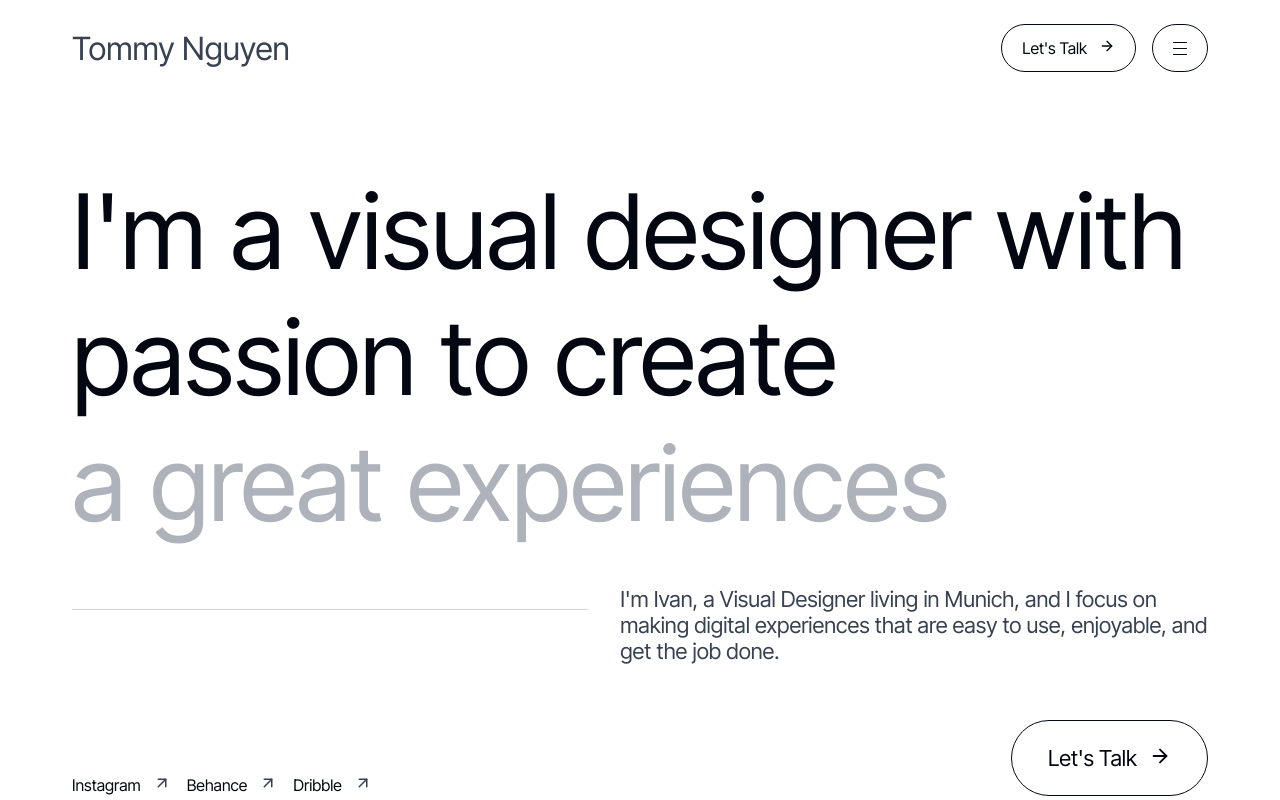
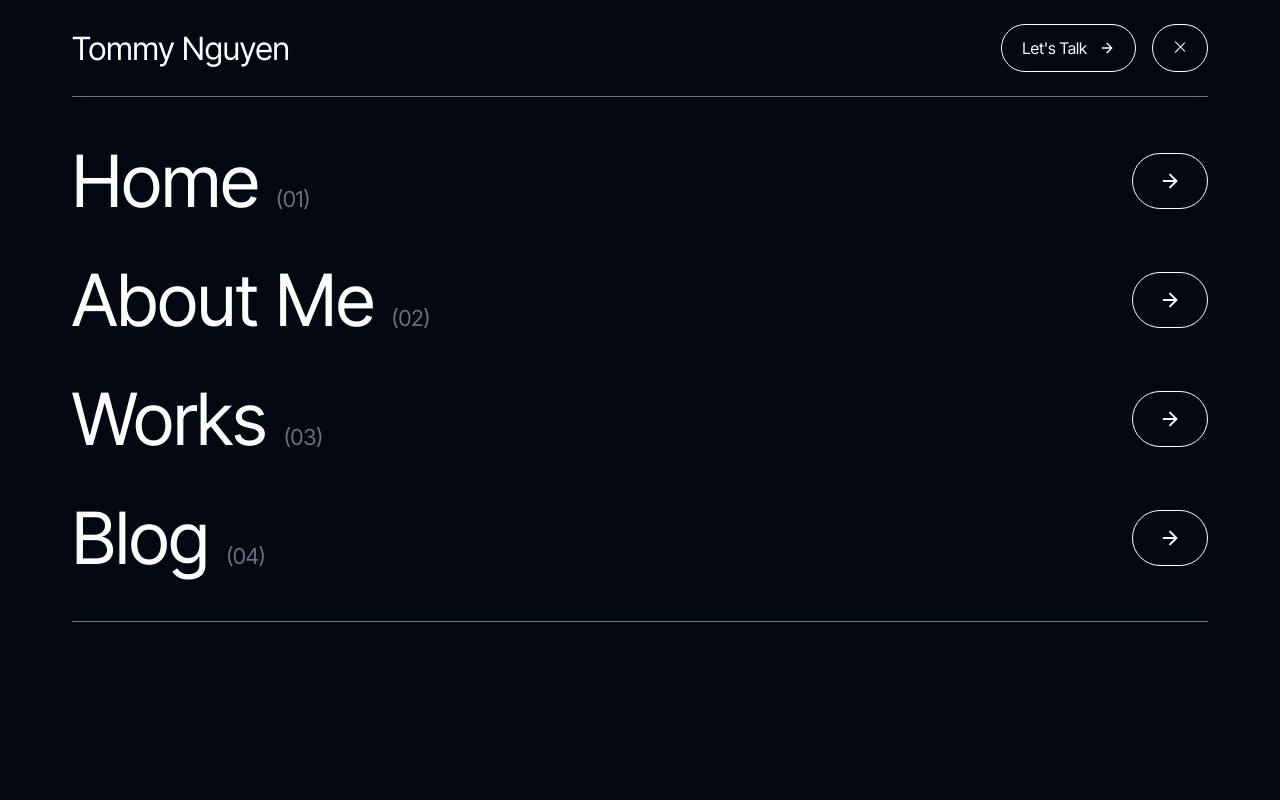
Before and after one commit to TommyNhatNguyen/showcase-portfolio, a Next.js app: page / in a window 1280 px wide. Shown: the top 800 px of the page. Built offline with nearby package versions, Linux system fonts and the light colour scheme; a web font is replaced by a local one.

Commit message:
feat: done navigation

```diff
--- a/app/components/Header/Header.tsx
+++ b/app/components/Header/Header.tsx
@@ -12,7 +12,10 @@ type HeaderProps = {
 
 const Header = ({ handleToggleHamburger, isHamburgerActive }: HeaderProps) => {
   return (
-    <header className="header" id="header">
+    <header
+      className={clsx("header", isHamburgerActive && "--active")}
+      id="header"
+    >
       <div className="container">
         <div className="header-wrapper">
           {/* Left logo */}
@@ -29,6 +32,7 @@ const Header = ({ handleToggleHamburger, isHamburgerActive }: HeaderProps) => {
               variant="talk"
               icon={FiArrowRight}
               iconPosition="right"
+              className="header__cta-btntalk"
             >
               Let's Talk
             </Button>
--- /dev/null
+++ b/app/components/Navigation/index.tsx
@@ -0,0 +1,79 @@
+import { ROUTES } from "@/app/constants/links";
+import Link from "next/link";
+import React from "react";
+import Button from "../Button/Button";
+import { FiArrowRight } from "react-icons/fi";
+import clsx from "clsx";
+
+type Props = {
+  isHamburgerActive: boolean;
+};
+
+const Navigation = ({ isHamburgerActive }: Props) => {
+  return (
+    <nav className={clsx("nav", isHamburgerActive && "--active")}>
+      <div className="container">
+        <ul className="nav__list">
+          <li className="nav__list-item">
+            <Link href={ROUTES.HOME} className="link">
+              <div className="link__text">
+                Home <span className="link__text-position">(01)</span>
+              </div>
+              <Button
+                href={ROUTES.HOME}
+                variant="icon"
+                size="md"
+                className="link__btn"
+                icon={FiArrowRight}
+              />
+            </Link>
+          </li>
+          <li className="nav__list-item">
+            <Link href={ROUTES.ABOUT} className="link">
+              <div className="link__text">
+                About Me <span className="link__text-position">(02)</span>
+              </div>
+              <Button
+                href={ROUTES.ABOUT}
+                variant="icon"
+                size="md"
+                className="link__btn"
+                icon={FiArrowRight}
+              />
+            </Link>
+          </li>
+          <li className="nav__list-item">
+            <Link href={ROUTES.WORK} className="link">
+              <div className="link__text">
+                Works <span className="link__text-position">(03)</span>
+              </div>
+              <Button
+                href={ROUTES.WORK}
+                variant="icon"
+                size="md"
+                className="link__btn"
+                icon={FiArrowRight}
+              />
+            </Link>
+          </li>
+          <li className="nav__list-item">
+            <Link href={ROUTES.BLOG} className="link">
+              <div className="link__text">
+                Blog <span className="link__text-position">(04)</span>
+              </div>
+              <Button
+                href={ROUTES.BLOG}
+                variant="icon"
+                size="md"
+                className="link__btn"
+                icon={FiArrowRight}
+              />
+            </Link>
+          </li>
+        </ul>
+      </div>
+    </nav>
+  );
+};
+
+export default Navigation;
--- a/app/layout/MainLayout.tsx
+++ b/app/layout/MainLayout.tsx
@@ -3,13 +3,14 @@
 import React, { useState, useEffect } from "react";
 import Header from "../components/Header/Header";
 import Footer from "../components/Footer/Footer";
+import Navigation from "../components/Navigation";
 
 type Props = {
   children: React.ReactNode;
 };
 
 const MainLayout = ({ children }: Props) => {
-  const [isHamburgerActive, setIsHamburgerActive] = useState(false);
+  const [isHamburgerActive, setIsHamburgerActive] = useState(true);
 
   const handleToggleHamburger = () => {
     setIsHamburgerActive((prev) => !prev);
@@ -18,7 +19,11 @@ const MainLayout = ({ children }: Props) => {
   useEffect(() => {
     const handleClickOutside = (event: MouseEvent) => {
       const target = event.target as HTMLElement;
-      if (isHamburgerActive && !target.closest(".btn-hamburger")) {
+      if (
+        isHamburgerActive &&
+        !target.closest(".btn-hamburger") &&
+        !target.closest(".nav__list")
+      ) {
         setIsHamburgerActive(false);
       }
     };
@@ -37,6 +42,7 @@ const MainLayout = ({ children }: Props) => {
       />
       {children}
       <Footer />
+      <Navigation isHamburgerActive={isHamburgerActive} />
     </>
   );
 };
--- a/app/scss/_components.scss
+++ b/app/scss/_components.scss
@@ -22,6 +22,7 @@
     color: var(--neutral-0);
     border-color: transparent;
     .btn__icon {
+      line-height: 0;
       stroke: var(--neutral-0);
       color: var(--neutral-0);
       svg {
@@ -238,3 +239,7 @@ input {
     color: var(--neutral-60);
   }
 }
+
+.btn__icon {
+  line-height: 0;
+}
--- a/app/scss/_header.scss
+++ b/app/scss/_header.scss
@@ -1,6 +1,8 @@
 .header {
   height: var(--header-height);
   margin: auto;
+  position: relative;
+  z-index: 10;
   .header-wrapper {
     height: 100%;
     width: 100%;
@@ -24,7 +26,6 @@
     .btn-hamburger {
       display: block;
       position: relative;
-
       span {
         display: block;
         height: 1px;
@@ -42,7 +43,9 @@
         }
       }
       &.--active {
+        border-color: var(--neutral-0);
         span {
+          background-color: var(--neutral-0);
           &:nth-of-type(1) {
             top: -1px;
             transform: rotate(45deg);
@@ -58,4 +61,19 @@
       }
     }
   }
+  &.--active {
+    color: white;
+    .header__cta {
+      &-btntalk {
+        color: var(--neutral-0);
+        border-color: var(--neutral-0);
+        .btn__icon {
+          svg,
+          path {
+            stroke: var(--neutral-0);
+          }
+        }
+      }
+    }
+  }
 }
--- /dev/null
+++ b/app/scss/_nav.scss
@@ -0,0 +1,55 @@
+.nav {
+  position: fixed;
+  top: 0;
+  left: 0;
+  width: 100%;
+  height: 0;
+  color: var(--neutral-0);
+  background-color: var(--neutral-100);
+  z-index: 0;
+  padding-top: 0;
+  overflow: hidden;
+  &.--active {
+    padding-top: var(--header-height);
+    height: 100%;
+  }
+  &__list {
+    padding-top: 40px;
+    padding-bottom: 40px;
+    border-top: 1px solid var(--neutral-50);
+    border-bottom: 1px solid var(--neutral-50);
+    &-item {
+      height: 100%;
+      width: 100%;
+      &:not(:first-of-type) {
+        margin-top: 32px;
+      }
+      .link {
+        display: block;
+        height: 100%;
+        width: 100%;
+        display: flex;
+        align-items: center;
+        justify-content: space-between;
+        gap: var(--gap);
+        &__text {
+          font-size: var(--fs-h2);
+          font-family: var(--ff-bold);
+          &-position {
+            font-size: var(--fs-body-md);
+            color: var(--neutral-50);
+          }
+        }
+        &__btn {
+          border-color: var(--neutral-0);
+          .btn__icon {
+            svg,
+            path {
+              stroke: var(--neutral-0);
+            }
+          }
+        }
+      }
+    }
+  }
+}
--- a/app/scss/index.scss
+++ b/app/scss/index.scss
@@ -9,3 +9,4 @@
 @use "./pages/blog";
 @use "./header";
 @use "./footer";
+@use "./nav";
```
